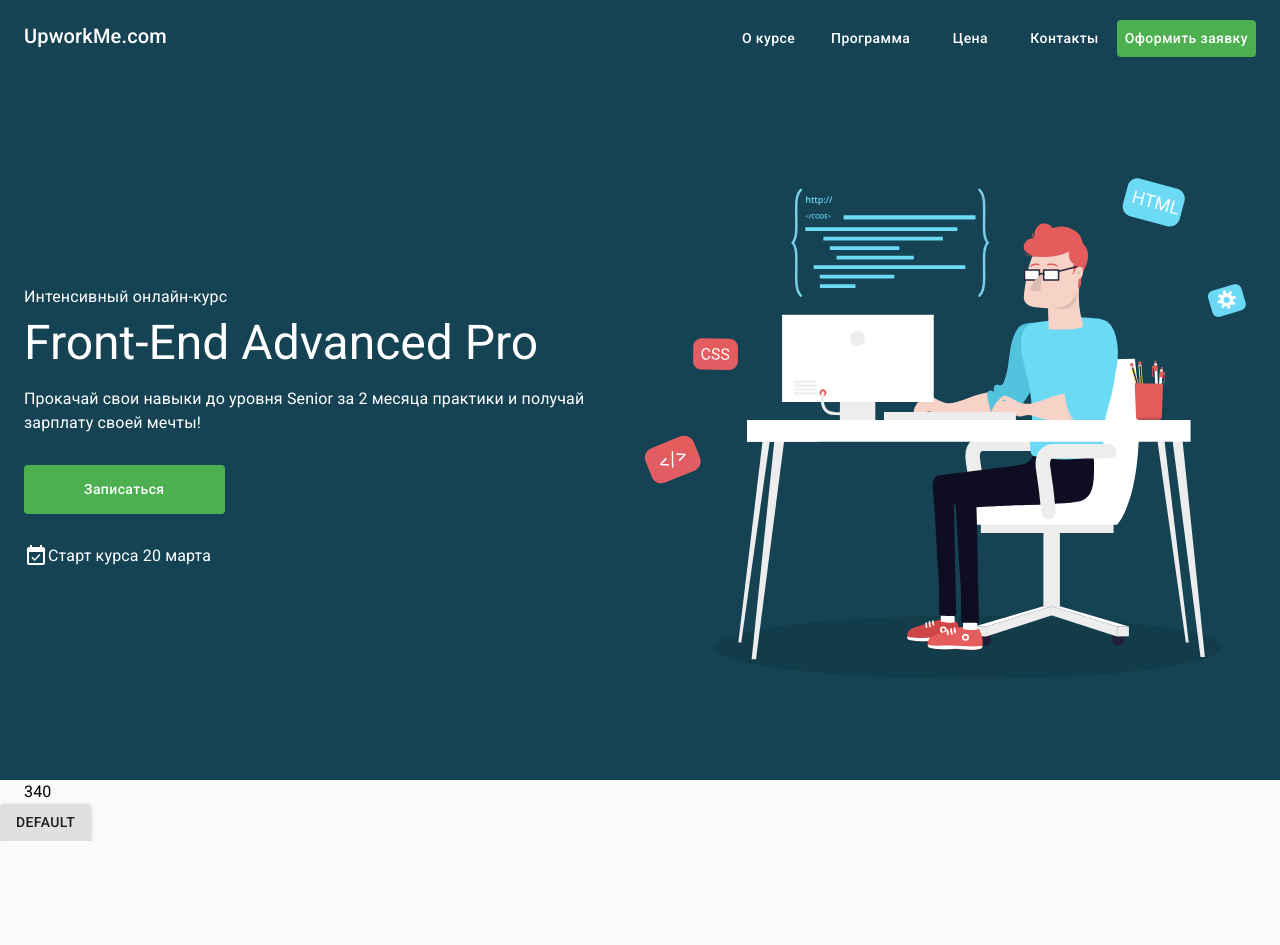
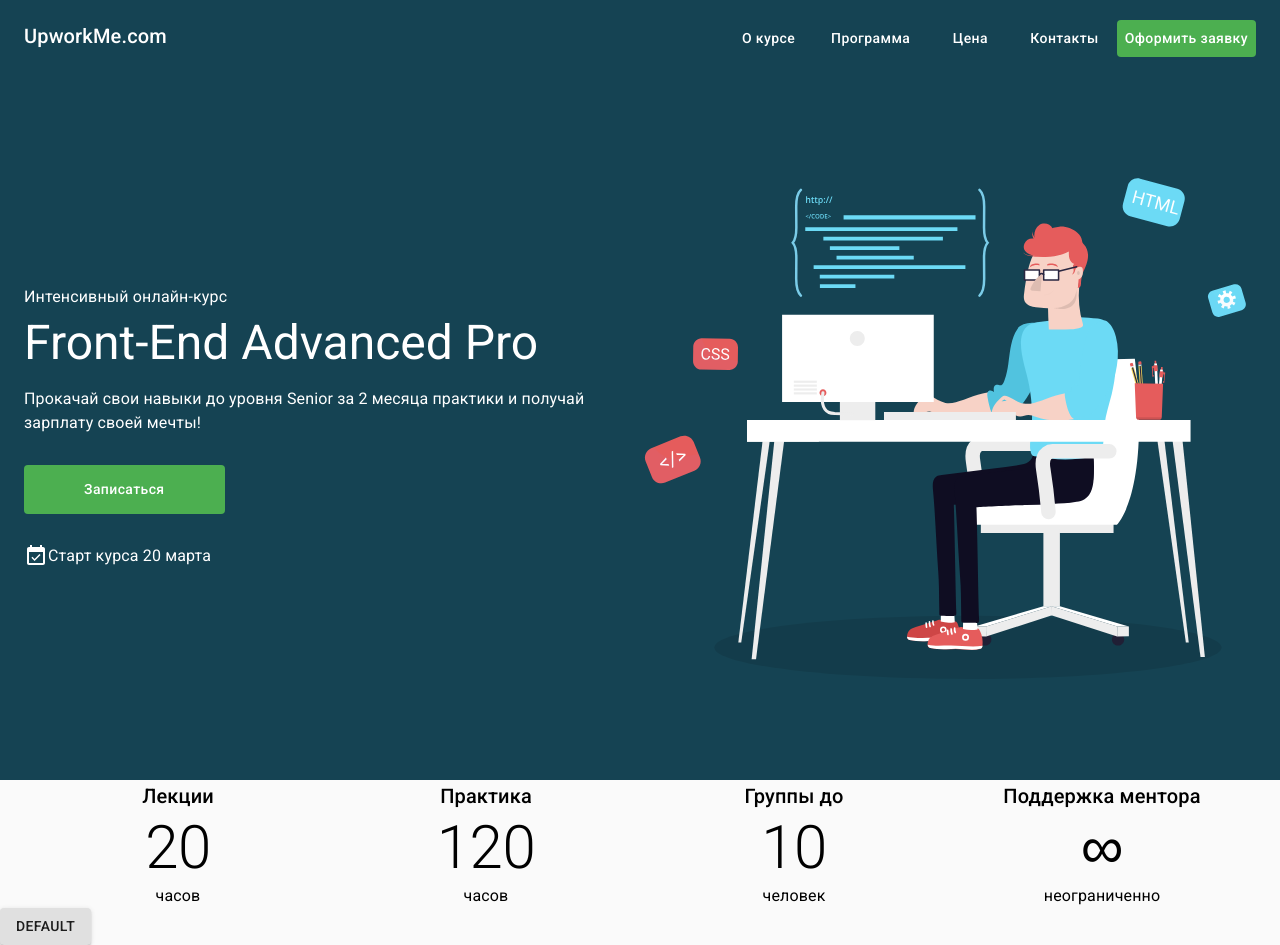
Before and after one commit to antonMandrichenko/TSMyNext, a Next.js app: page / in a window 1280 px wide. Before the commit the page ends 841 px from the top, so only its background shows below. Built offline with nearby package versions, Linux system fonts and the light colour scheme.

Commit message:
Added Figures component

```diff
--- /dev/null
+++ b/components/Figure.tsx
@@ -0,0 +1,38 @@
+import React, { ReactElement } from 'react'
+import CountUp from 'react-countup'
+import { FiguresTypes } from '../interfaces'
+import { Typography, Grid, makeStyles, createStyles } from '@material-ui/core'
+
+interface Props {
+  figure: FiguresTypes
+}
+
+const useStyles = makeStyles(() =>
+  createStyles({
+    paper: {
+      textAlign: 'center',
+    },
+  })
+)
+
+export default function Figure({ figure }: Props): ReactElement {
+  const classes = useStyles()
+  return (
+    <Grid item={true} xs={3}>
+      <Typography variant="h6" className={classes.paper}>
+        {figure.title}
+      </Typography>
+      <Typography variant="h2" className={classes.paper}>
+        {' '}
+        {typeof figure.number === 'number' ? (
+          <CountUp start={1} end={figure.number} delay={1} />
+        ) : (
+          figure.number
+        )}
+      </Typography>
+      <Typography variant="body1" className={classes.paper}>
+        {figure.text}
+      </Typography>
+    </Grid>
+  )
+}
--- a/components/Figures.tsx
+++ b/components/Figures.tsx
@@ -1,7 +1,9 @@
 import React, { ReactElement } from 'react'
-import CountUp from 'react-countup'
 import { makeStyles, createStyles, Theme } from '@material-ui/core/styles'
+import { Grid } from '@material-ui/core'
 import Layout from './Layout'
+import Figure from './Figure'
+import { FiguresTypes } from '../interfaces'
 
 const useStyles = makeStyles((theme: Theme) =>
   createStyles({
@@ -43,13 +45,24 @@ const useStyles = makeStyles((theme: Theme) =>
   })
 )
 
+const figures: FiguresTypes[] = [
+  { title: 'Лекции', number: 20, text: 'часов' },
+  { title: 'Практика', number: 120, text: 'часов' },
+  { title: 'Группы до', number: 10, text: 'человек' },
+  { title: 'Поддержка ментора', number: '∞', text: 'неограниченно' },
+]
+
 export default function Figures(): ReactElement {
   const classes = useStyles()
 
   return (
     <div className={classes.root}>
       <Layout>
-        <CountUp end={340} />
+        <Grid container={true}>
+          {figures.map(figure => (
+            <Figure key={figure.title} figure={figure} />
+          ))}
+        </Grid>
       </Layout>
     </div>
   )
--- /dev/null
+++ b/interfaces/index.ts
@@ -0,0 +1,5 @@
+export interface FiguresTypes {
+  title: string
+  number: number | string
+  text: string
+}
```
